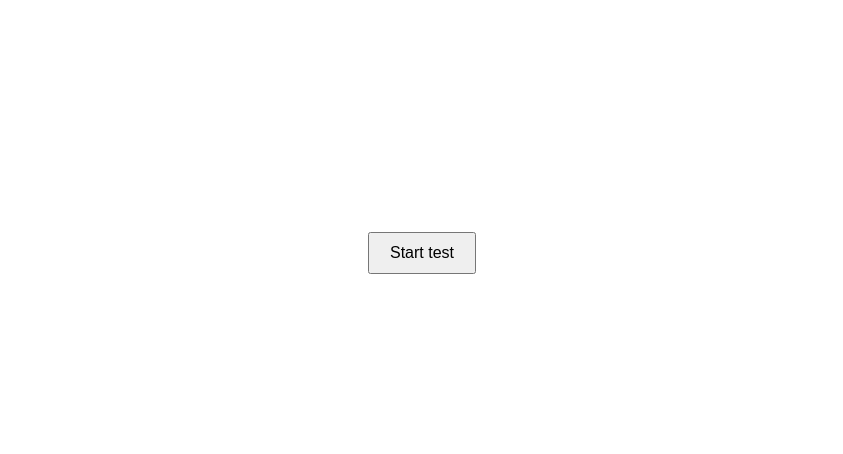
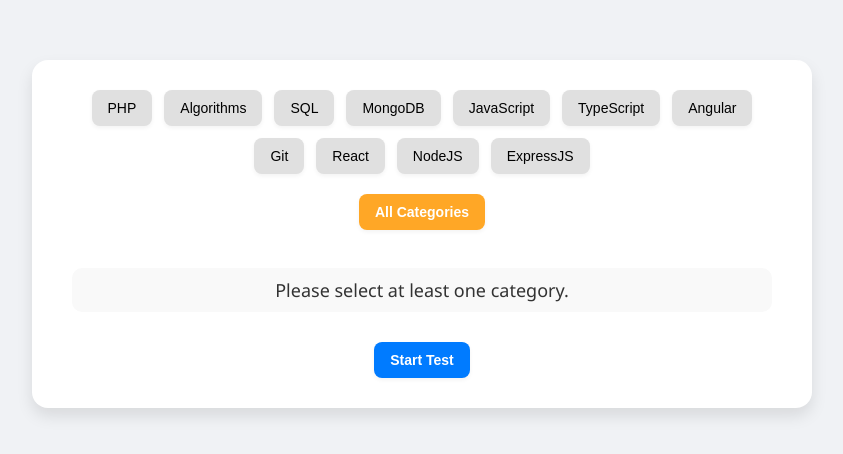
Before and after one commit to Deividas-Kozlovas/random-test-generator, a plain HTML site: page index.html in a window 1280 px wide. Shown: the part 166-620 px from the top of the page, without its empty margins (218-1061 px from the left). Drawn offline with Linux system fonts and the light colour scheme.

Commit message:
add extra functionality

```diff
--- a/index.html
+++ b/index.html
@@ -1,16 +1,18 @@
 <!DOCTYPE html>
 <html lang="en">
-    <header>
-        <meta charset="UTF-8">
-        <meta name="viewport" content="width=device-width, initial-scale=1.0">
-        <title>Random test generator</title>
-        <link rel="stylesheet" href="styles.css">
-    </header>
-    <body>
-        <div class="box">
-            <p class="box__text"></p>
-            <button class="box__rotate">Start test</button>
-        </div>
-        <script type="module" src="script.js"></script>
-    </body>
+  <head>
+    <meta charset="UTF-8" />
+    <meta name="viewport" content="width=device-width, initial-scale=1.0" />
+    <title>Random Test Generator</title>
+    <link rel="stylesheet" href="styles.css" />
+  </head>
+  <body>
+    <div class="box">
+      <div class="box__category"></div>
+      <button class="box__all-categories">All Categories</button>
+      <p class="box__text">Please select at least one category.</p>
+      <button class="box__rotate">Start Test</button>
+    </div>
+    <script type="module" src="script.js"></script>
+  </body>
 </html>
--- a/script.js
+++ b/script.js
@@ -1,31 +1,91 @@
 import { testList, agentDescription } from "./testData.js";
 
-// Constants for animation
+// Constants
 const MAX_ANIMATION_CYCLES = 100;
 const ANIMATION_DELAY_MS = 20;
 
 document.addEventListener("DOMContentLoaded", () => {
-  const textBox = document.getElementsByClassName("box__text")[0];
-  const rotateButton = document.getElementsByClassName("box__rotate")[0];
+  const textBox = document.querySelector(".box__text");
+  const selectionBox = document.querySelector(".box__category");
+  const rotateButton = document.querySelector(".box__rotate");
+  const allCategoriesButton = document.querySelector(".box__all-categories");
 
-  // Rotate function for animating the random test display
-  function rotateText(cycles, count = 0) {
-    if (count < cycles) {
-      const randomIndex = Math.floor(Math.random() * testList.length);
-      textBox.innerHTML = `<p>${agentDescription} ${testList[randomIndex]}</p>`;
+  let isAllCategoriesSelected = false;
+  const selectedCategories = new Set();
+  const categoryButtons = {};
+
+  allCategoriesButton.addEventListener("click", () => {
+    isAllCategoriesSelected = !isAllCategoriesSelected;
+
+    if (isAllCategoriesSelected) {
+      allCategoriesButton.classList.add("selected");
+      selectedCategories.clear();
+
+      for (const category in testList) {
+        selectedCategories.add(category);
+        categoryButtons[category].classList.add("selected");
+      }
+    } else {
+      allCategoriesButton.classList.remove("selected");
+      selectedCategories.clear();
+
+      for (const category in testList) {
+        categoryButtons[category].classList.remove("selected");
+      }
+    }
+  });
+
+  for (const category in testList) {
+    const button = document.createElement("button");
+    button.textContent = category;
+    button.classList.add("topic-button");
+    selectionBox.appendChild(button);
+    categoryButtons[category] = button;
+
+    button.addEventListener("click", () => {
+      if (selectedCategories.has(category)) {
+        selectedCategories.delete(category);
+        button.classList.remove("selected");
+      } else {
+        selectedCategories.add(category);
+        button.classList.add("selected");
+      }
+
+      isAllCategoriesSelected = false;
+      allCategoriesButton.classList.remove("selected");
+    });
+  }
+
+  function getSelectedTopics() {
+    let topics = [];
+    selectedCategories.forEach((category) => {
+      topics = topics.concat(testList[category]);
+    });
+    return topics;
+  }
+
+  function rotateText(topics, cycles, count = 0) {
+    if (count < cycles && topics.length > 0) {
+      const randomIndex = Math.floor(Math.random() * topics.length);
+      textBox.innerHTML = `<p>${agentDescription} ${topics[randomIndex]}</p>`;
       setTimeout(() => {
-        rotateText(cycles, count + 1);
+        rotateText(topics, cycles, count + 1);
       }, ANIMATION_DELAY_MS);
     } else {
-      // Re-enable the button after animation
       rotateButton.disabled = false;
     }
   }
 
   rotateButton.addEventListener("click", () => {
-    // Prevent multiple animations at once
+    const topics = getSelectedTopics();
+
+    if (topics.length === 0) {
+      textBox.innerHTML = "<p>Please select at least one category.</p>";
+      return;
+    }
+
     rotateButton.disabled = true;
     const animationCycles = Math.floor(Math.random() * MAX_ANIMATION_CYCLES);
-    rotateText(animationCycles);
+    rotateText(topics, animationCycles);
   });
 });
--- a/styles.css
+++ b/styles.css
@@ -1,29 +1,86 @@
 body, html {
     margin: 0;
     padding: 0;
+    height: 100%;
     width: 100%;
-    height: 100%;
+    font-family: 'Segoe UI', Tahoma, Geneva, Verdana, sans-serif;
+    background-color: #f0f2f5;
     display: flex;
     justify-content: center;
     align-items: center;
   }
 
   .box {
-    padding: 20px;
+    background-color: #fff;
+    padding: 30px 40px;
+    border-radius: 16px;
+    box-shadow: 0 8px 16px rgba(0, 0, 0, 0.1);
     text-align: center;
+    width: 90%;
+    max-width: 700px;
+  }
+
+  .box__category {
     display: flex;
-    flex-direction: column;
-    align-items: center;
+    flex-wrap: wrap;
+    justify-content: center;
+    gap: 12px;
+    margin-bottom: 20px;
   }
 
   .box__text {
     font-size: 18px;
+    color: #333;
+    min-height: 40px;
     margin-bottom: 20px;
-    width: 60%;
+    padding: 10px 15px;
+    background-color: #f9f9f9;
+    border-radius: 10px;
+    width: 100%;
+    box-sizing: border-box;
+  }
+
+  button {
+    padding: 10px 16px;
+    font-size: 14px;
+    border: none;
+    border-radius: 8px;
+    background-color: #e0e0e0;
+    cursor: pointer;
+    transition: all 0.2s ease-in-out;
+    box-shadow: 0 2px 4px rgba(0, 0, 0, 0.05);
+  }
+
+  button:hover {
+    background-color: #d5d5d5;
   }
 
   button.box__rotate {
-    padding: 10px 20px;
-    font-size: 16px;
-    cursor: pointer;
+    margin-top: 10px;
+    background-color: #007bff;
+    color: white;
+    font-weight: bold;
   }
+
+  button.box__rotate:hover {
+    background-color: #0056b3;
+  }
+
+  .topic-button.selected,
+  .box__all-categories.selected {
+    background-color: #4caf50;
+    color: white;
+    font-weight: bold;
+    box-shadow: 0 2px 6px rgba(76, 175, 80, 0.4);
+  }
+
+  .box__all-categories {
+    margin-bottom: 20px;
+    background-color: #ffa726;
+    color: white;
+    font-weight: bold;
+  }
+
+  .box__all-categories:hover {
+    background-color: #fb8c00;
+  }
--- a/testData.js
+++ b/testData.js
@@ -6,8 +6,8 @@ After I answer, give me detailed feedback: explain what I did right or wrong, an
 The topic will be:
 `;
 
-export const testList = [
-  // PHP
+export const testList = {
+  PHP: [
     "PHP Classes and Objects",
     "Core PHP Concepts",
     "PHP Exception Handling",
@@ -22,9 +22,9 @@ export const testList = [
     "PHP Scripts for Practice with Code Examples",
     "PHP Coding Challenges with Code Examples",
     "PHP Documentation and Best Practices",
-  "PHP Debugging Techniques",
-
-  // Algorithms
+    "PHP Debugging Techniques"
+  ],
+  Algorithms: [
     "Algorithm Time and Space Complexity",
     "Big O Notation",
     "Analyzing Algorithms for Efficiency and Scalability",
@@ -54,9 +54,9 @@ export const testList = [
     "Relationships Between Data Elements: Hierarchical, Sequential, Graph-Based",
     "Common Data Structures: Arrays, Stack, Queue, Set, Object, Map, Tree, Graph",
     "Recursion",
-  "Indexes and References",
-
-  // SQL
+    "Indexes and References"
+  ],
+  SQL: [
     "Structure of SQL Queries",
     "SQL Clauses",
     "Database Normalization (1NF, 2NF, 3NF) and Denormalization",
@@ -74,9 +74,9 @@ export const testList = [
     "SQL Syntax Rules, Keywords, Naming Conventions, and Efficient Query Writing",
     "SQL Database Administration Tasks",
     "SQL Code Review and Best Practices",
-  "SQL Query Tuning and Optimization Techniques (Indexing, Execution Plans)",
-
-  // MongoDB
+    "SQL Query Tuning and Optimization Techniques (Indexing, Execution Plans)"
+  ],
+  MongoDB: [
     "Understanding MongoDB Document Structure (JSON-like Documents)",
     "MongoDB Collections vs SQL Tables",
     "Basic CRUD Operations in MongoDB",
@@ -107,9 +107,9 @@ export const testList = [
     "Error Handling and Validation in MongoDB",
     "Data Import/Export Using MongoDB Tools (mongoimport, mongoexport)",
     "Backup and Restore Strategies for MongoDB",
-  "Query Optimization and Explain Plans in MongoDB",
-
-  // Javascript
+    "Query Optimization and Explain Plans in MongoDB"
+  ],
+  JavaScript: [
     "JavaScript",
     "Basic Syntax and Structure",
     "Functions",
@@ -132,9 +132,9 @@ export const testList = [
     "Build Tools and Task Runners: Webpack, Gulp",
     "JavaScript Frameworks and Libraries: React, Angular, Vue",
     "TypeScript for Static Typing in JavaScript",
-  "Node.js for Server-Side JavaScript",
-
-  //Typescript
+    "Node.js for Server-Side JavaScript"
+  ],
+  TypeScript: [
     "Basic TypeScript Syntax and Structure",
     "Type Annotations and Type Inference",
     "Interfaces and Custom Types",
@@ -152,9 +152,9 @@ export const testList = [
     "Asynchronous Programming: Promises, Async/Await",
     "Testing TypeScript Code with Jest or Mocha",
     "Type Guards and Type Narrowing",
-  "Advanced Generics: Conditional and Mapped Types",
-
-  // Angular
+    "Advanced Generics: Conditional and Mapped Types"
+  ],
+  Angular: [
     "Angular Components and Templates",
     "Angular Modules and NgModules",
     "Data Binding in Angular",
@@ -174,9 +174,9 @@ export const testList = [
     "Angular Internationalization (i18n)",
     "Angular Security Best Practices",
     "Angular Lazy Loading and Module Splitting",
-  "Angular Custom Validators",
-
-  // Git
+    "Angular Custom Validators"
+  ],
+  Git: [
     "General Git Concepts",
     "Version Control Basics",
     "Git Architecture",
@@ -184,9 +184,9 @@ export const testList = [
     "Branching and Merging",
     "Remote Repositories",
     "Git Workflows",
-  "Essential Git Commands",
-
-  // React
+    "Essential Git Commands"
+  ],
+  React: [
     "React JSX and TSX",
     "React Components and Props",
     "React State and Lifecycle",
@@ -202,9 +202,9 @@ export const testList = [
     "Rules and Best Practices for Managing Component State",
     "Common Event Handling Patterns in React",
     "Best Practices for Using Keys in Lists for Efficient Rendering",
-  "React Asynchronous Programming",
-
-  // //Node.js
+    "React Asynchronous Programming"
+  ],
+  NodeJS: [
     "Basic setup and structure of a Node.js application",
     "Node.js modules and differences between require and import",
     "Node.js File System (fs) module",
@@ -228,9 +228,9 @@ export const testList = [
     "Using TypeScript with Node.js",
     "Using streams and pipelines in Node.js",
     "Node.js event loop and asynchronous programming",
-  "Building CLI tools with Node.js",
-
-  // //Express.js
+    "Building CLI tools with Node.js"
+  ],
+  ExpressJS: [
     "Basics of setting up an Express.js application",
     "Express.js routing",
     "Middleware in Express.js",
@@ -250,5 +250,6 @@ export const testList = [
     "Optimizing Express.js performance",
     "Using GraphQL with Express.js",
     "Express.js logging and debugging",
-  "Customizing Express.js configurations",
-];
+    "Customizing Express.js configurations"
+  ]
+};
```
Lines whose indentation alone changed are shown as unchanged.
